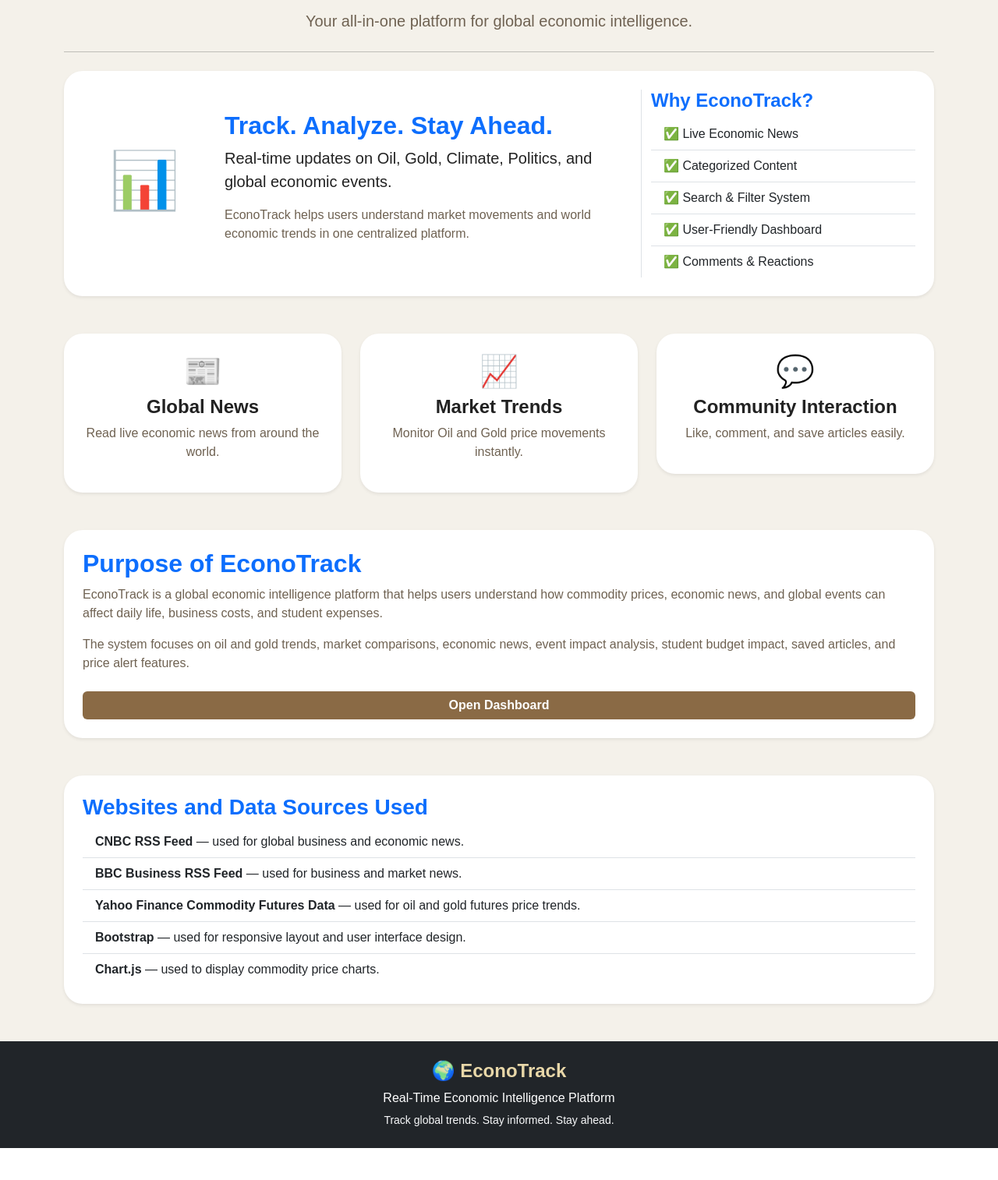
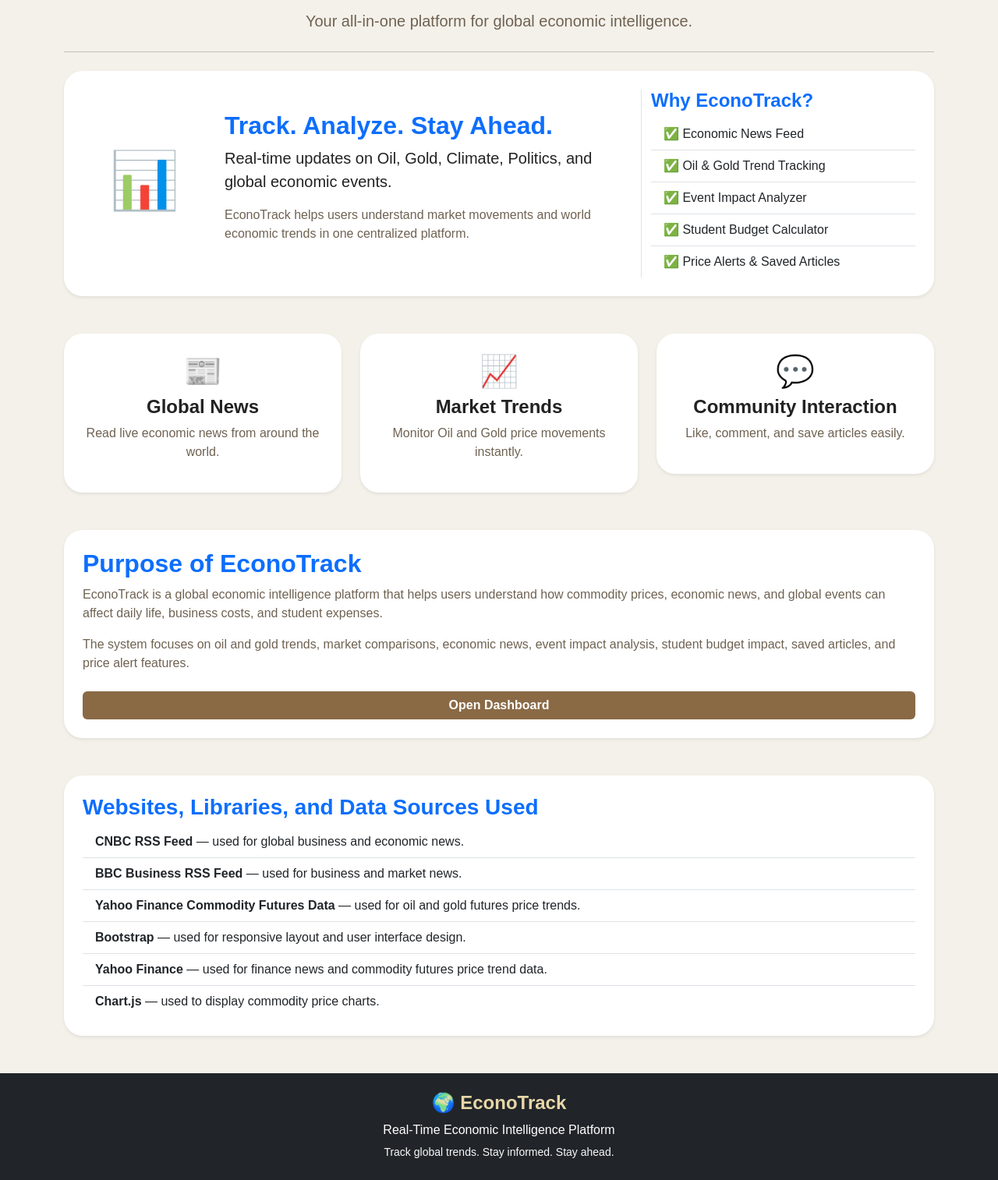
Before and after one commit to janeeswar/Git-exercise-G089, a Python web app: template econotrack/templates/index.html in a window 1280 px wide. Shown: the part 203-1717 px from the top of the page at 78% size. Before the commit the page ends 1676 px from the top, so only its background shows below. Run offline with Jinja, Linux system fonts and the light colour scheme; the template is opened without the code that fills it, so the values that code supplies are empty.

Commit message:
update homepage wording

```diff
--- a/econotrack/templates/index.html
+++ b/econotrack/templates/index.html
@@ -123,23 +123,23 @@
                     <ul class="list-group list-group-flush">
 
                     <li class="list-group-item">
-                            ✅ Live Economic News
+    ✅ Economic News Feed
 </li>
 
 <li class="list-group-item">
-                            ✅ Categorized Content
+    ✅ Oil & Gold Trend Tracking
 </li>
 
 <li class="list-group-item">
-                            ✅ Search & Filter System
+    ✅ Event Impact Analyzer
 </li>
 
 <li class="list-group-item">
-                            ✅ User-Friendly Dashboard
+    ✅ Student Budget Calculator
 </li>
 
 <li class="list-group-item">
-                            ✅ Comments & Reactions
+    ✅ Price Alerts & Saved Articles
 </li>
 
                     </ul>
@@ -251,7 +251,7 @@
     <div class="card shadow-sm border-0 p-4 bg-white">
 
         <h3 class="fw-bold text-primary">
-            Websites and Data Sources Used
+            Websites, Libraries, and Data Sources Used
         </h3>
 
         <ul class="list-group list-group-flush">
@@ -270,6 +270,10 @@
 
             <li class="list-group-item">
                 <strong>Bootstrap</strong> — used for responsive layout and user interface design.
+            </li>
+
+            <li class="list-group-item">
+                <strong>Yahoo Finance</strong> — used for finance news and commodity futures price trend data.
             </li>
 
             <li class="list-group-item">
```
Lines whose indentation alone changed are shown as unchanged.
